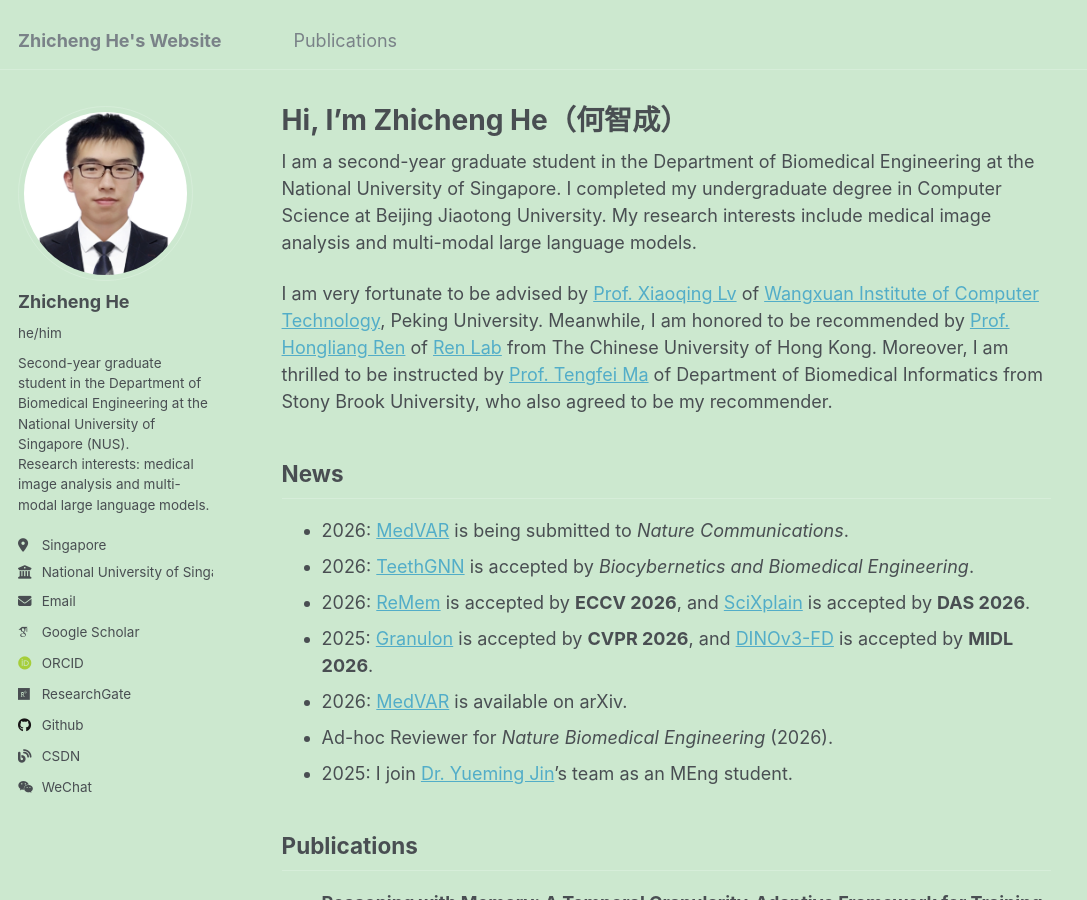
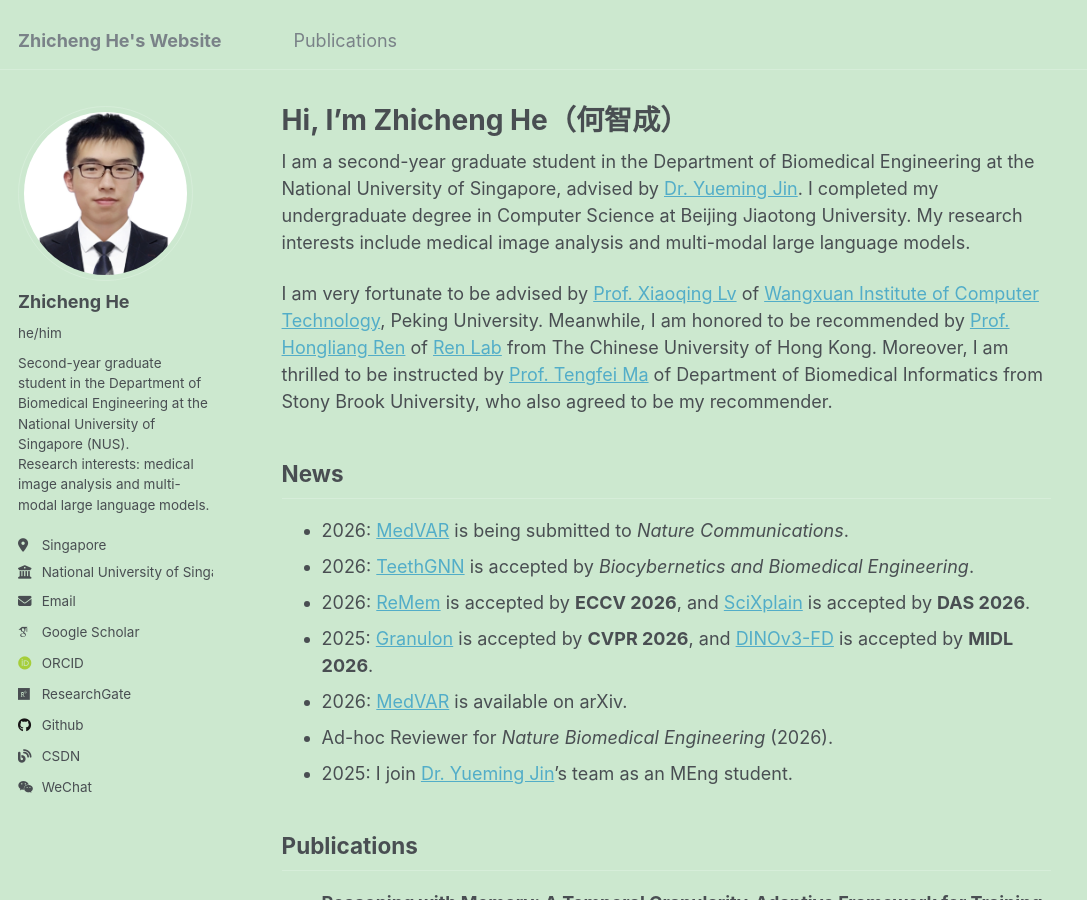
Before and after one commit to hezhicheng2002/hezhicheng2002.github.io, a Jekyll site: the page built from _pages/about.md, in a window 1280 px wide and 900 px high. Shown: the whole window, without its empty margins (0-1087 px from the left). Built offline with Jekyll 4.4.1, drawn with Linux system fonts in a browser that asks for light colours; some web fonts are replaced.

Commit message:
Link Yueming Jin in opening bio

```diff
--- a/_pages/about.md
+++ b/_pages/about.md
@@ -8,7 +8,7 @@ redirect_from:
   - /about.html
 ---
 
-I am a second-year graduate student in the Department of Biomedical Engineering at the National University of Singapore. I completed my undergraduate degree in Computer Science at Beijing Jiaotong University. My research interests include medical image analysis and multi-modal large language models.
+I am a second-year graduate student in the Department of Biomedical Engineering at the National University of Singapore, advised by [Dr. Yueming Jin](https://yuemingjin.github.io/). I completed my undergraduate degree in Computer Science at Beijing Jiaotong University. My research interests include medical image analysis and multi-modal large language models.
 
 I am very fortunate to be advised by [Prof. Xiaoqing Lv](https://ieeexplore.ieee.org/author/37599114400) of [Wangxuan Institute of Computer Technology](https://www.icst.pku.edu.cn/), Peking University. Meanwhile, I am honored to be recommended by [Prof. Hongliang Ren](https://www.ee.cuhk.edu.hk/en-gb/people/academic-staff/professors/prof-ren-hongliang) of [Ren Lab](http://www.labren.org/mm/) from The Chinese University of Hong Kong. Moreover, I am thrilled to be instructed by [Prof. Tengfei Ma](https://ai.stonybrook.edu/people/faculty/TengfeiMa) of Department of Biomedical Informatics from Stony Brook University, who also agreed to be my recommender.
 
```
